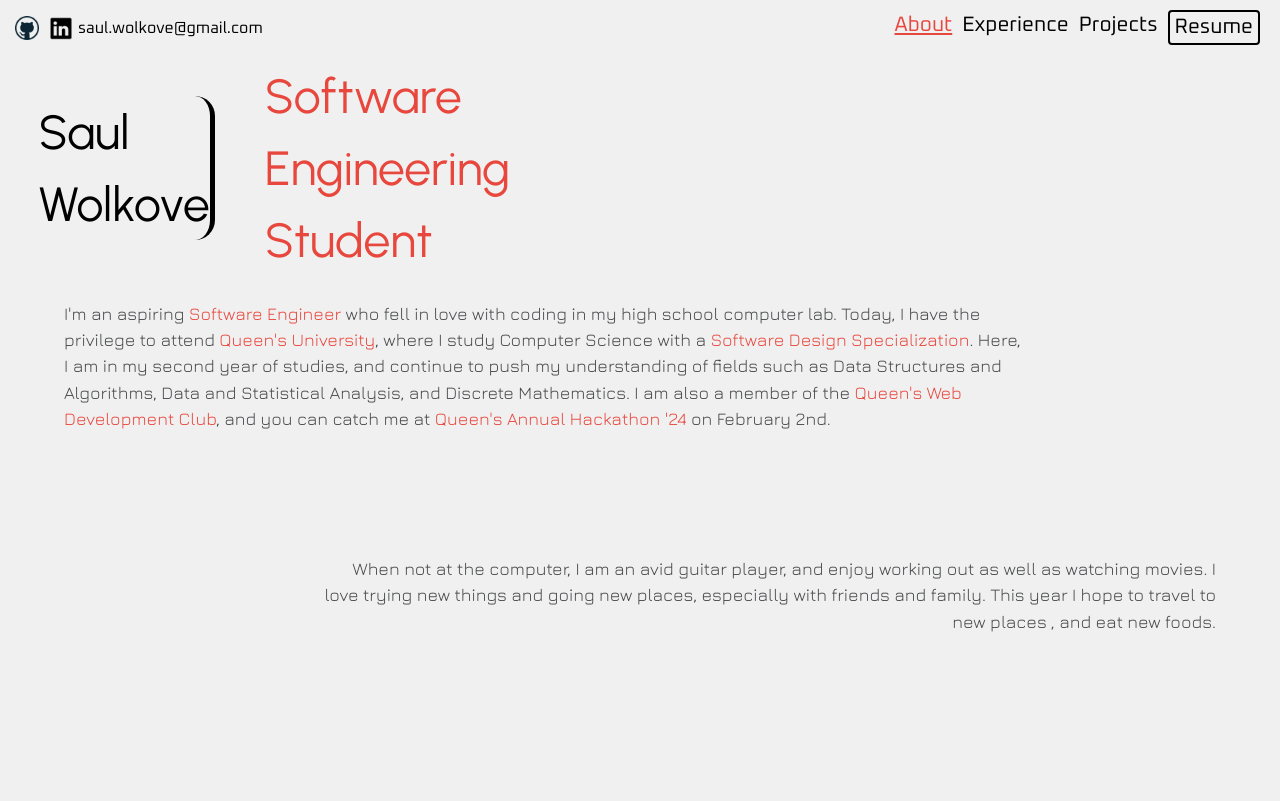
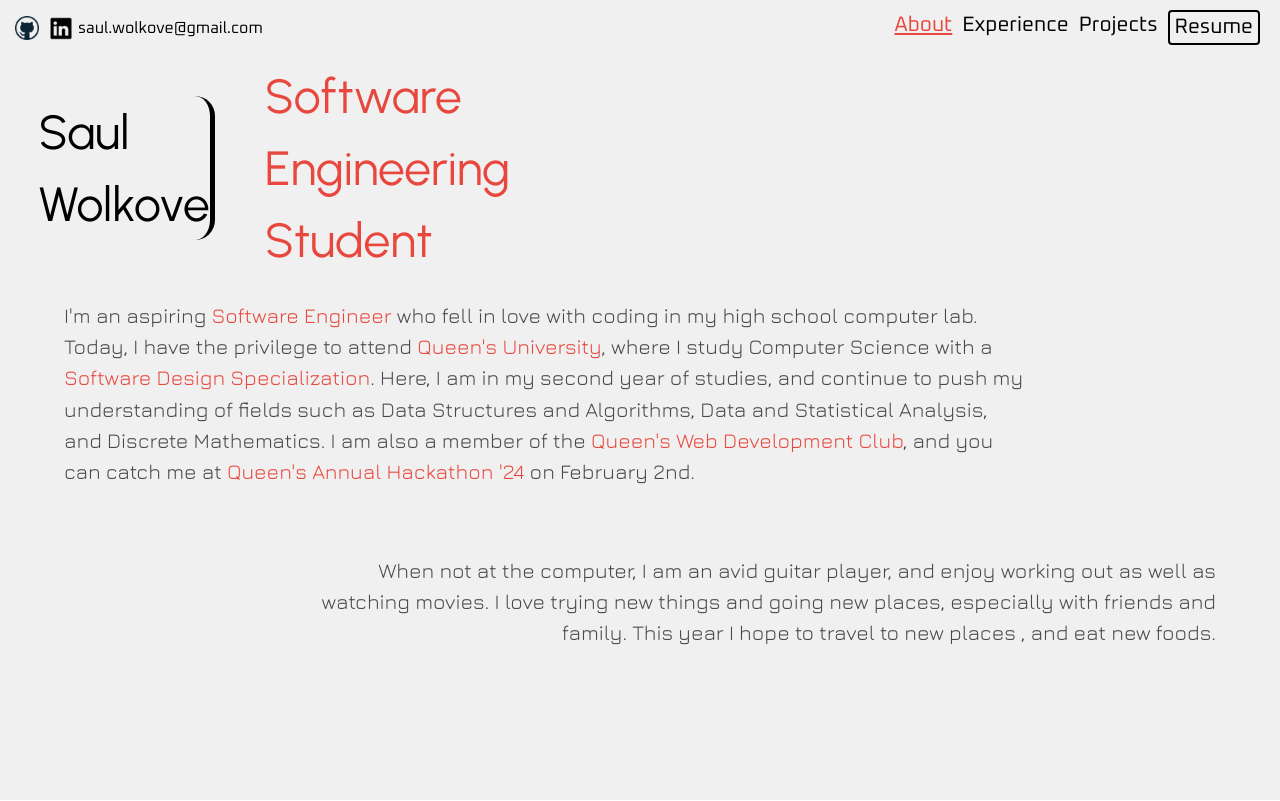
Before and after one commit to SaulWolkove/SaulWolkove.github.io, a React (Create React App) app: page / in a window 1280 px wide. Built offline with nearby package versions, Linux system fonts and the light colour scheme; a web font is replaced by a local one.

Commit message:
fixed header

```diff
--- a/public/index.html
+++ b/public/index.html
@@ -2,7 +2,7 @@
 <html lang="en">
   <head>
     <meta charset="utf-8" />
-    <link rel="icon" href="%PUBLIC_URL%/favicon.ico" />
+    <link rel="icon" href="/header.png" />
     <meta name="viewport" content="width=device-width, initial-scale=1" />
     <meta name="theme-color" content="#000000" />
     <meta
@@ -24,7 +24,7 @@
       work correctly both with client-side routing and a non-root public URL.
       Learn how to configure a non-root public URL by running `npm run build`.
     -->
-    <title>React App</title>
+    <title>Saul Wolkove</title>
   </head>
   <body>
     <noscript>You need to enable JavaScript to run this app.</noscript>
--- a/src/components/About.js
+++ b/src/components/About.js
@@ -11,7 +11,7 @@ const parentStyle = {
   gridColumnGap: 'px',
   gridRowGap: '10px',
   width: '100%',
-  height: 'calc(100vh - 43.99px)',
+  height: 'calc(100vh - 45.2px)',
   backgroundColor: '#f0f0f0',
 };
 
@@ -34,7 +34,7 @@ const div2Style = {
   paddingLeft: '5%',
   fontFamily: 'Jura',
   color: '#48494B',
-  fontSize: '1.1em',
+  fontSize: '1.3em',
   position: 'relative',
 };
 
@@ -54,7 +54,7 @@ const div3Style = {
   marginLeft: '25%',
   fontFamily: 'Jura',
   color: '#48494B',
-  fontSize: '1.1em',
+  fontSize: '1.3em',
   display: 'flex',
   flexDirection: 'column',
   paddingBottom: '5%',
```
Also changed, not shown: public/header.png (added), 1 other file (tests, documents, lock files or other folders).
